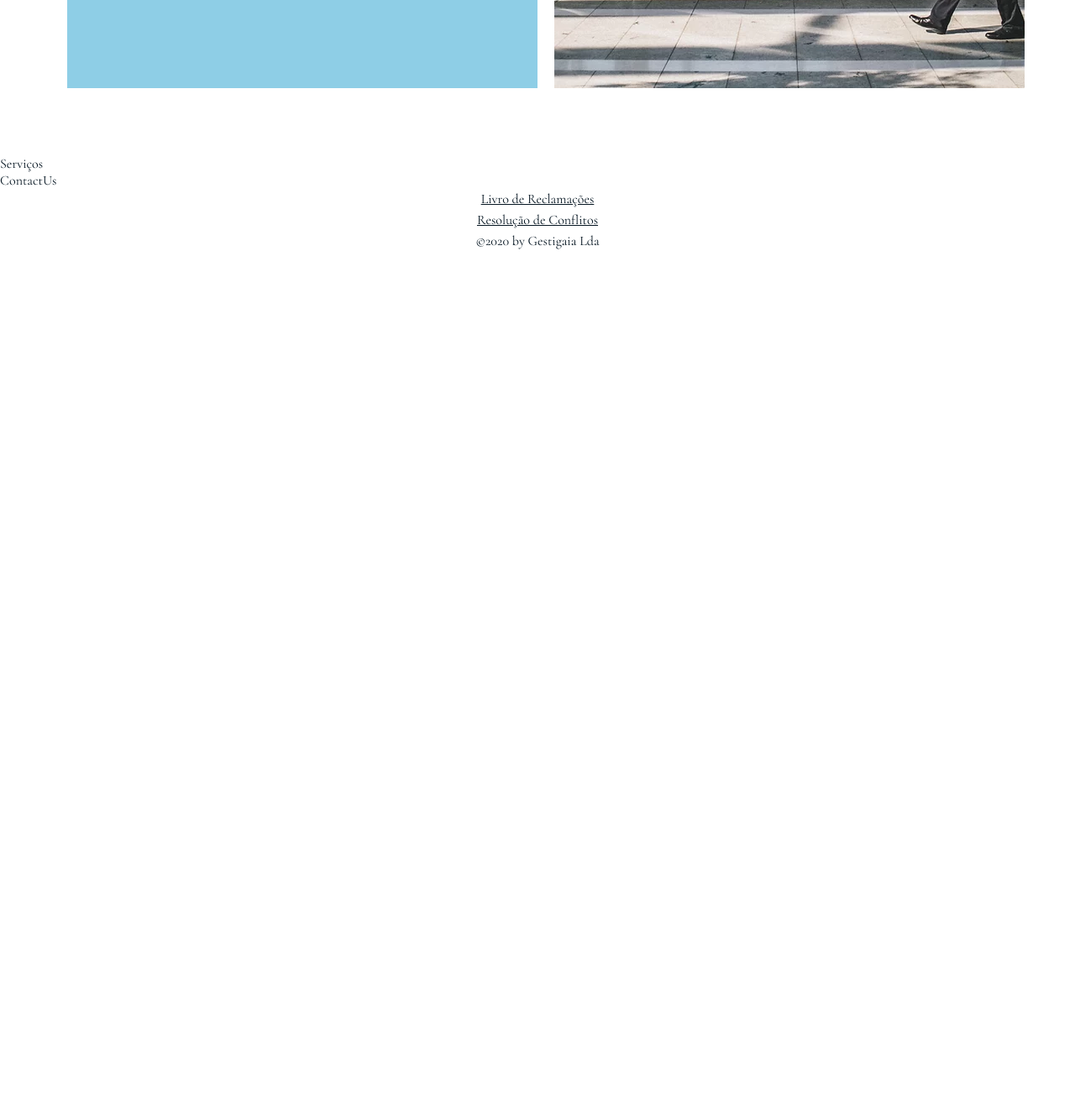
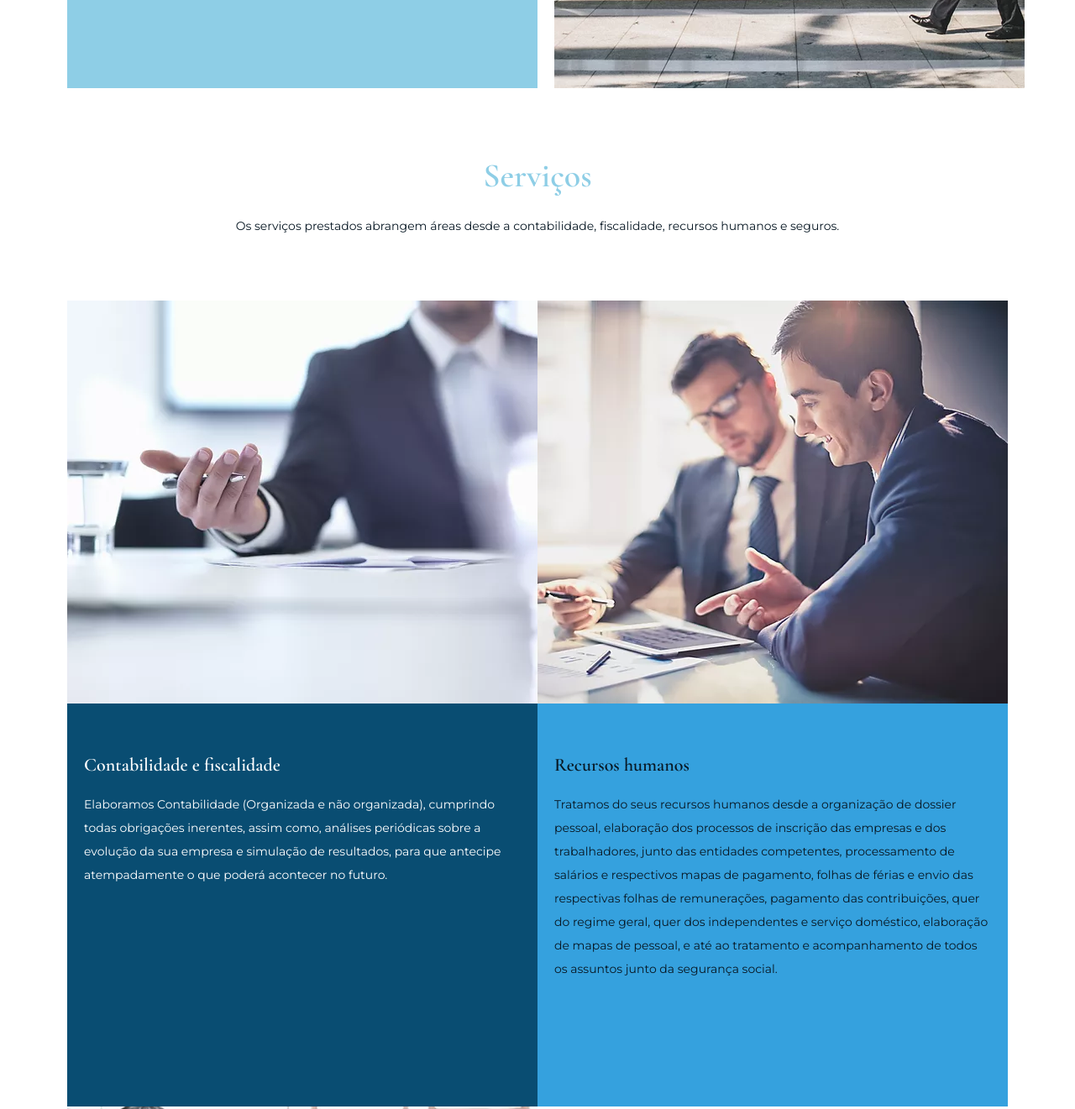
Before and after one commit to jmtavares/gestigaia, a Gatsby site: page / in a window 1280 px wide. Shown: the part 1700-3021 px from the top of the page at 84% size. Before the commit the page ends 2000 px from the top, so only its background shows below. Built offline with nearby package versions, Linux system fonts and the light colour scheme; Gatsby itself is replaced by a stand-in of ours.

Commit message:
services

```diff
--- a/src/pages/404.js
+++ b/src/pages/404.js
@@ -2,6 +2,7 @@ import React from "react";
 import styled from "@emotion/styled";
 import Layout from "../components/layout/layout";
 import SEO from "../components/seo";
+import { H1 } from "../styles/typography";
 
 const NotFoundContainer = styled.div`
   display: flex;
--- a/src/sections/about-us/index.js
+++ b/src/sections/about-us/index.js
@@ -53,7 +53,7 @@ const AboutUs = () => (
         mais variados ramos de actividade económico-empresarial.
       </p>
     </AboutUsText>
-    <AboutUsImage src={aboutUsImage} alt="Sobre Nós"></AboutUsImage>
+    <AboutUsImage src={aboutUsImage} alt="Sobre Nós" />
   </AboutUsContainer>
 );
 
--- a/src/sections/contact-us/index.js
+++ b/src/sections/contact-us/index.js
@@ -1,5 +1,5 @@
 import React from "react";
 
-const ContactUs = () => <div id="contact-us">ContactUs</div>;
+const ContactUs = () => <div id="contact-us" />;
 
 export default ContactUs;
--- a/src/sections/footer/index.js
+++ b/src/sections/footer/index.js
@@ -7,6 +7,9 @@ const FooterContainer = styled.div`
   justify-content: center;
   align-items: center;
   flex-direction: column;
+  margin: 20px 0;
+  font-family: "Montserrat", sans-serif;
+  font-size: 13px;
 `;
 
 const StyledLink = styled(Link)`
--- a/src/sections/services/index.js
+++ b/src/sections/services/index.js
@@ -1,5 +1,133 @@
 import React from "react";
+import styled from "@emotion/styled";
+import { H1 } from "../../styles/typography";
+import servicesImg1 from "../../images/services1.webp";
+import servicesImg2 from "../../images/services2.webp";
+import servicesImg3 from "../../images/services3.webp";
 
-const Services = () => <div id="services">Serviços</div>;
+const ServicesContainer = styled.div`
+  display: flex;
+  flex-direction: column;
+  align-items: center;
+  margin: 80px;
+`;
+const Title = styled(H1)`
+  color: #8ecee6;
+`;
+
+const SubTitle = styled.div`
+  font-family: "Montserrat", sans-serif;
+  font-size: 14px;
+  margin-top: 27px;
+`;
+
+const Table = styled.div`
+  display: grid;
+  grid-template-columns: 50% 50%;
+  width: 100%;
+  margin-top: 80px;
+`;
+
+const Item = styled.div`
+  display: flex;
+  flex-direction: column;
+`;
+
+const Image = styled.img`
+  width: 100%;
+  height: 100%;
+  object-position: 50% 50%;
+  object-fit: cover;
+`;
+
+const Section = styled.div`
+  width: 100%;
+  height: 100%;
+  padding: 60px 20px;
+  box-sizing: border-box;
+  color: ${(props) => props.color};
+  background-color: ${(props) => props.backgroundColor};
+`;
+
+const SectionTitle = styled.h3`
+  margin: 0;
+  font-size: 22px;
+`;
+
+const SectionText = styled.p`
+  margin-top: 20px;
+  font-family: "Montserrat", sans-serif;
+  font-size: 14px;
+  line-height: 28px;
+`;
+
+const HalfContainer = styled.div`
+  height: 480px;
+`;
+
+const Services = () => (
+  <ServicesContainer id="services">
+    <Title>Serviços</Title>
+    <SubTitle>
+      Os serviços prestados abrangem áreas desde a contabilidade, fiscalidade,
+      recursos humanos e seguros.
+    </SubTitle>
+    <Table>
+      <Item>
+        <HalfContainer>
+          <Image src={servicesImg1} alt="Contabilidade e fiscalidade" />
+        </HalfContainer>
+        <HalfContainer>
+          <Section color="#fff" backgroundColor="#094d72">
+            <SectionTitle>Contabilidade e fiscalidade</SectionTitle>
+            <SectionText>
+              Elaboramos Contabilidade (Organizada e não organizada), cumprindo
+              todas obrigações inerentes, assim como, análises periódicas sobre
+              a evolução da sua empresa e simulação de resultados, para que
+              antecipe atempadamente o que poderá acontecer no futuro.
+            </SectionText>
+          </Section>
+        </HalfContainer>
+      </Item>
+      <Item>
+        <HalfContainer>
+          <Image src={servicesImg2} alt="Recursos humanos" />
+        </HalfContainer>
+        <HalfContainer>
+          <Section color="#081824" backgroundColor="#35a1de">
+            <SectionTitle>Recursos humanos</SectionTitle>
+            <SectionText>
+              Tratamos do seus recursos humanos desde a organização de dossier
+              pessoal, elaboração dos processos de inscrição das empresas e dos
+              trabalhadores, junto das entidades competentes, processamento de
+              salários e respectivos mapas de pagamento, folhas de férias e
+              envio das respectivas folhas de remunerações, pagamento das
+              contribuições, quer do regime geral, quer dos independentes e
+              serviço doméstico, elaboração de mapas de pessoal, e até ao
+              tratamento e acompanhamento de todos os assuntos junto da
+              segurança social.
+            </SectionText>
+          </Section>
+        </HalfContainer>
+      </Item>
+      <Item>
+        <HalfContainer>
+          <Image src={servicesImg3} alt="Seguros" />
+        </HalfContainer>
+        <HalfContainer>
+          <Section color="#081824" backgroundColor="#8dcee6">
+            <SectionTitle>Seguros</SectionTitle>
+            <SectionText>
+              Apresentados a nossa melhor solução para os seus riscos baseados
+              nas necessidades actuais tanto das suas empresas como a nível
+              pessoal, de diversas Seguradoras. Fazemos ainda o acompanhamento
+              dos eventuais processos de sinistro.
+            </SectionText>
+          </Section>
+        </HalfContainer>
+      </Item>
+    </Table>
+  </ServicesContainer>
+);
 
 export default Services;
```
Also changed, not shown: src/images/services1.webp (added), src/images/services2.webp (added), src/images/services3.webp (added).
